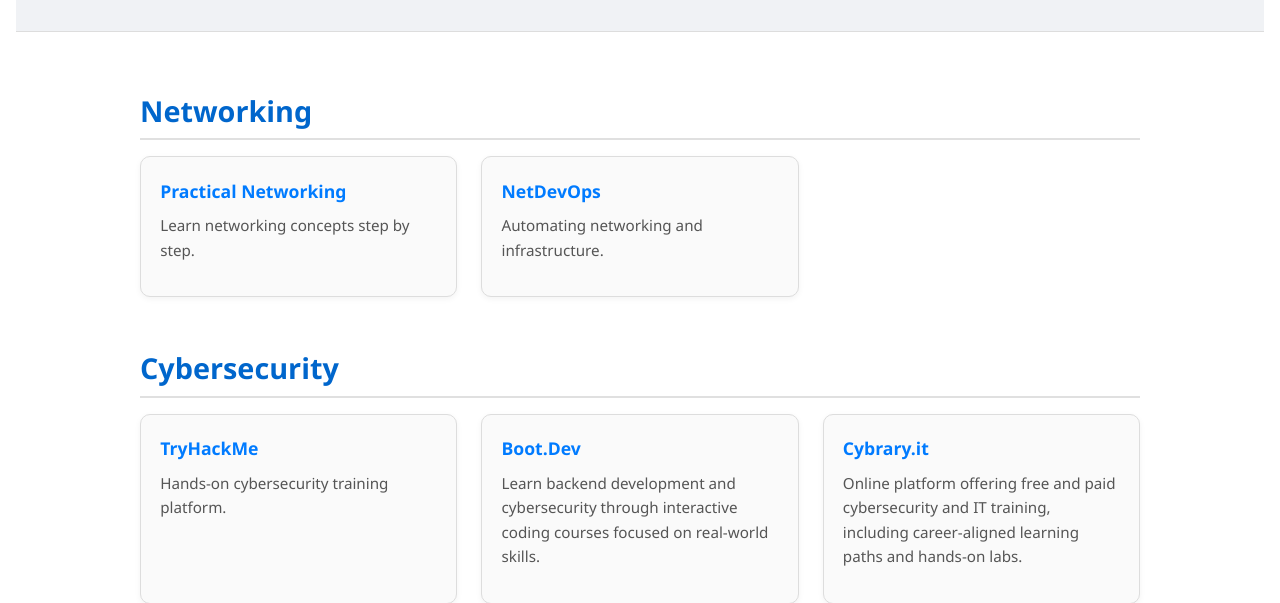
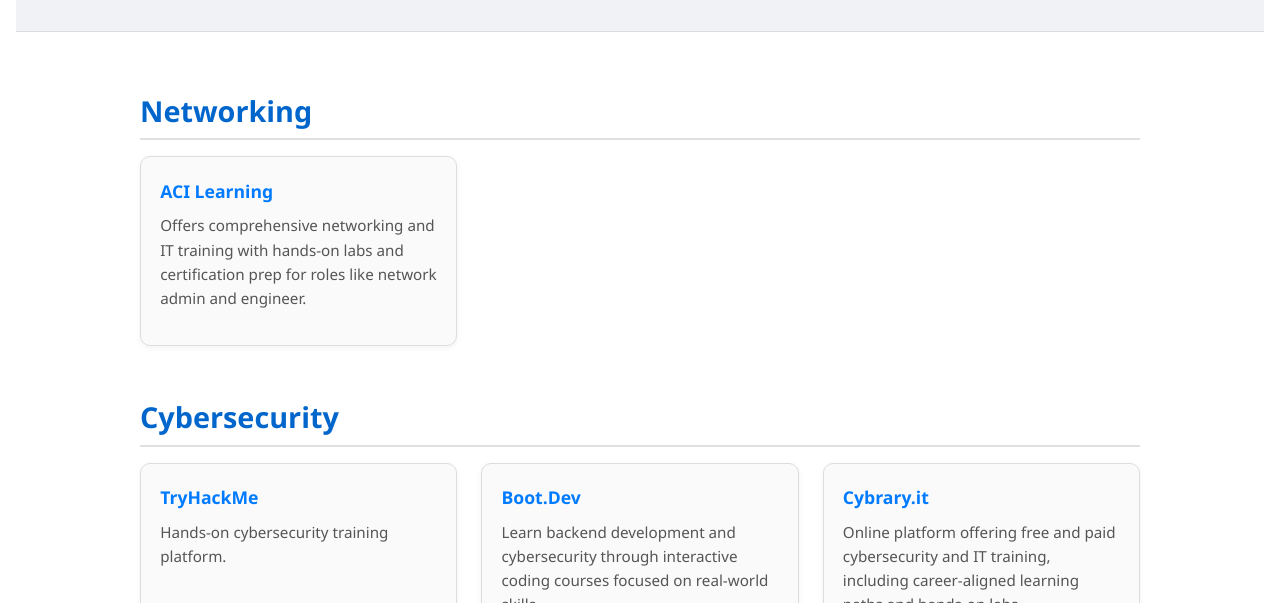
Before and after one commit to jacoblefthechat/learning-it-resources, a plain HTML site: page index.html in a window 1280 px wide. Shown: the part 197-800 px from the top of the page. Drawn offline with Linux system fonts and the light colour scheme.

Commit message:
Update index.html

```diff
--- a/index.html
+++ b/index.html
@@ -22,12 +22,8 @@
       <h2>Networking</h2>
       <div class="card-grid">
         <div class="card">
-          <a href="#">Practical Networking</a>
-          <p>Learn networking concepts step by step.</p>
-        </div>
-        <div class="card">
-          <a href="#">NetDevOps</a>
-          <p>Automating networking and infrastructure.</p>
+          <a href="https://www.acilearning.com/itpro/" target="_blank">ACI Learning</a>
+          <p>Offers comprehensive networking and IT training with hands-on labs and certification prep for roles like network admin and engineer.</p>
         </div>
       </div>
     </section>
```
